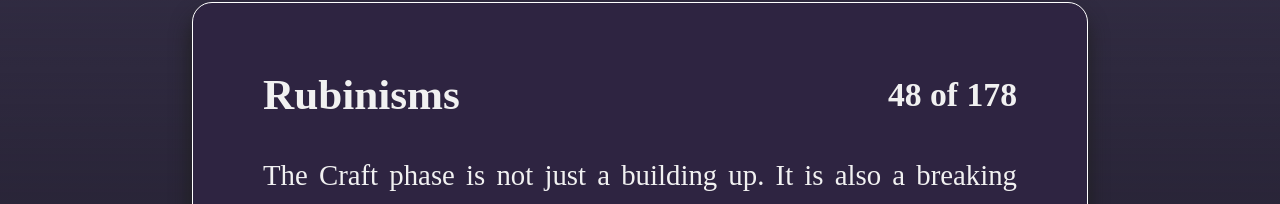
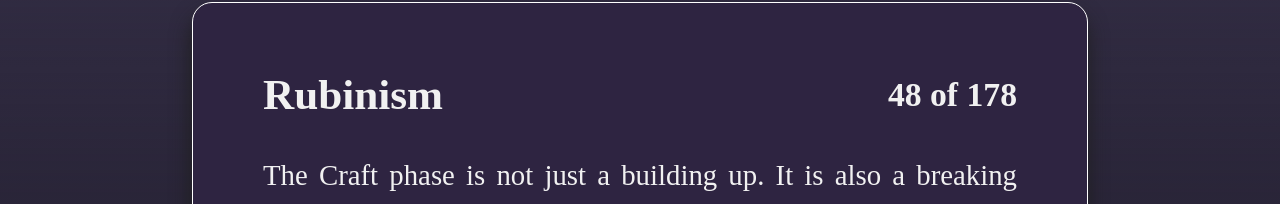
Before and after one commit to ddectis/rubinisms, a Next.js app: page / in a window 1280 px wide. Both pictures are taken after a click on the button "Or Get a Random Quote". Shown: the part 186-390 px from the top of the page. Built offline with nearby package versions, Linux system fonts and the light colour scheme.

Commit message:
more clean up

```diff
--- a/src/pages/index.tsx
+++ b/src/pages/index.tsx
@@ -1,7 +1,6 @@
 import { useState, useEffect, ReactNode } from "react";
 import styles from "@/styles/Home.module.css";
 import Intro from "@/components/Intro";
-import NavButtons from "@/components/NavButtons";
 import Swipe from "@/components/Swipe";
 import CopyToClipboard from "@/components/CopyToClipboard";
 import Link from "next/link";
@@ -18,8 +17,6 @@ const JsonParserComponent = () => {
    const [quoteIndex, setQuoteIndex] = useState(0);
    //swipe through sequentially if false, shuffle randomly if true
    const [shuffleCards, setShuffleCards] = useState(false);
-
-   let loadedQuotes: Quote[] = [];
 
    useEffect(() => {
       const loadJsonFile = async () => {
@@ -53,7 +50,7 @@ const JsonParserComponent = () => {
             >
                <div className={styles.quoteText}>
                   <div className={styles.quoteHeading}>
-                     <h2>Rubinisms</h2>
+                     <h2>Rubinism</h2>
                      <h3 className={styles.quoteIndex}>
                         {quoteIndex} of {quotes.length}
                      </h3>
@@ -130,11 +127,6 @@ const JsonParserComponent = () => {
       document.body.removeChild(textarea);
    };
 
-   const handleShuffleChange = (value: boolean) => {
-      console.log("Handling shuffle change. Setting to: " + value);
-      setShuffleCards(value);
-   };
-
    return (
       <div className={styles.main}>
          {quotesLoaded ? (
```
